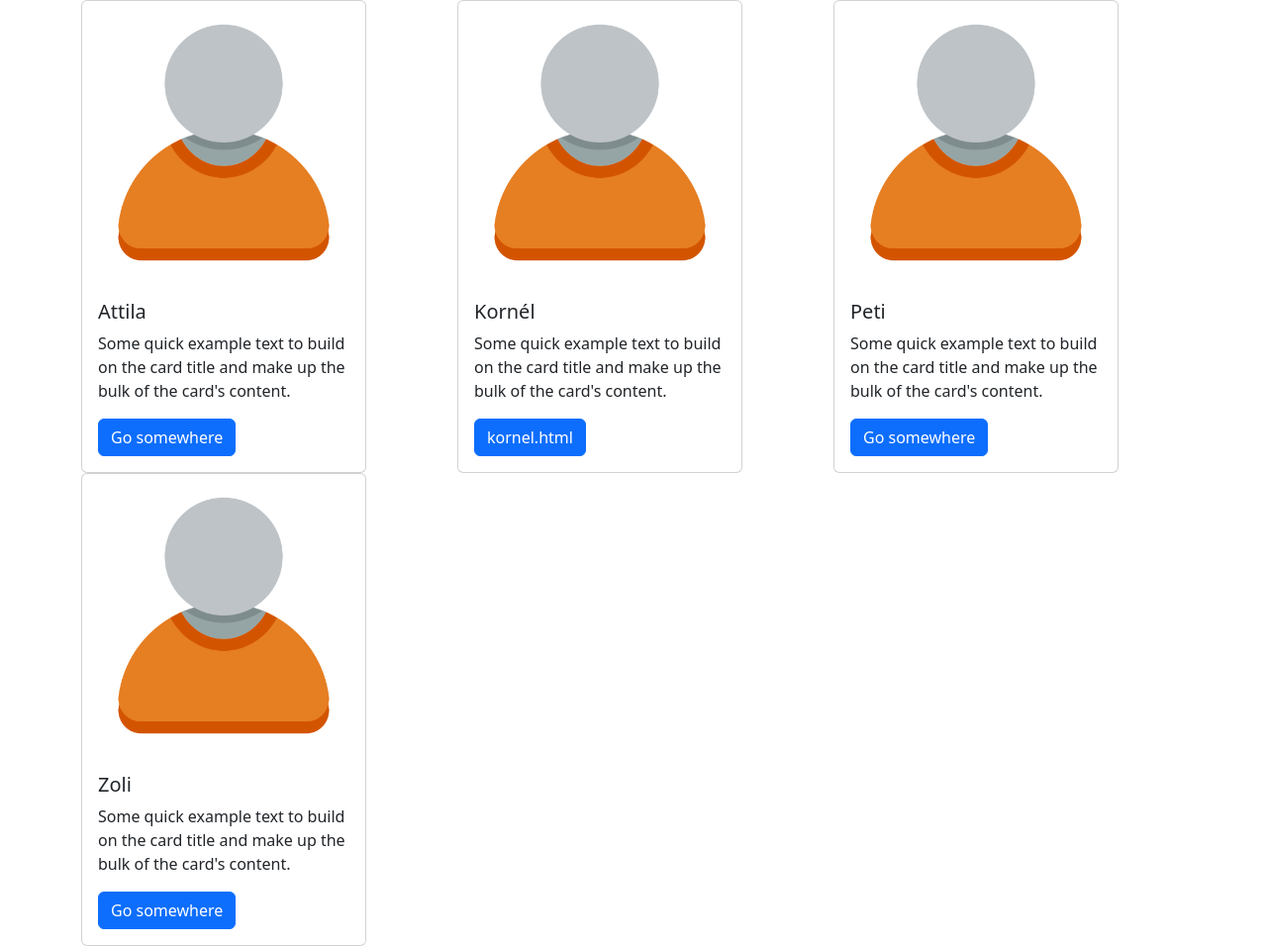
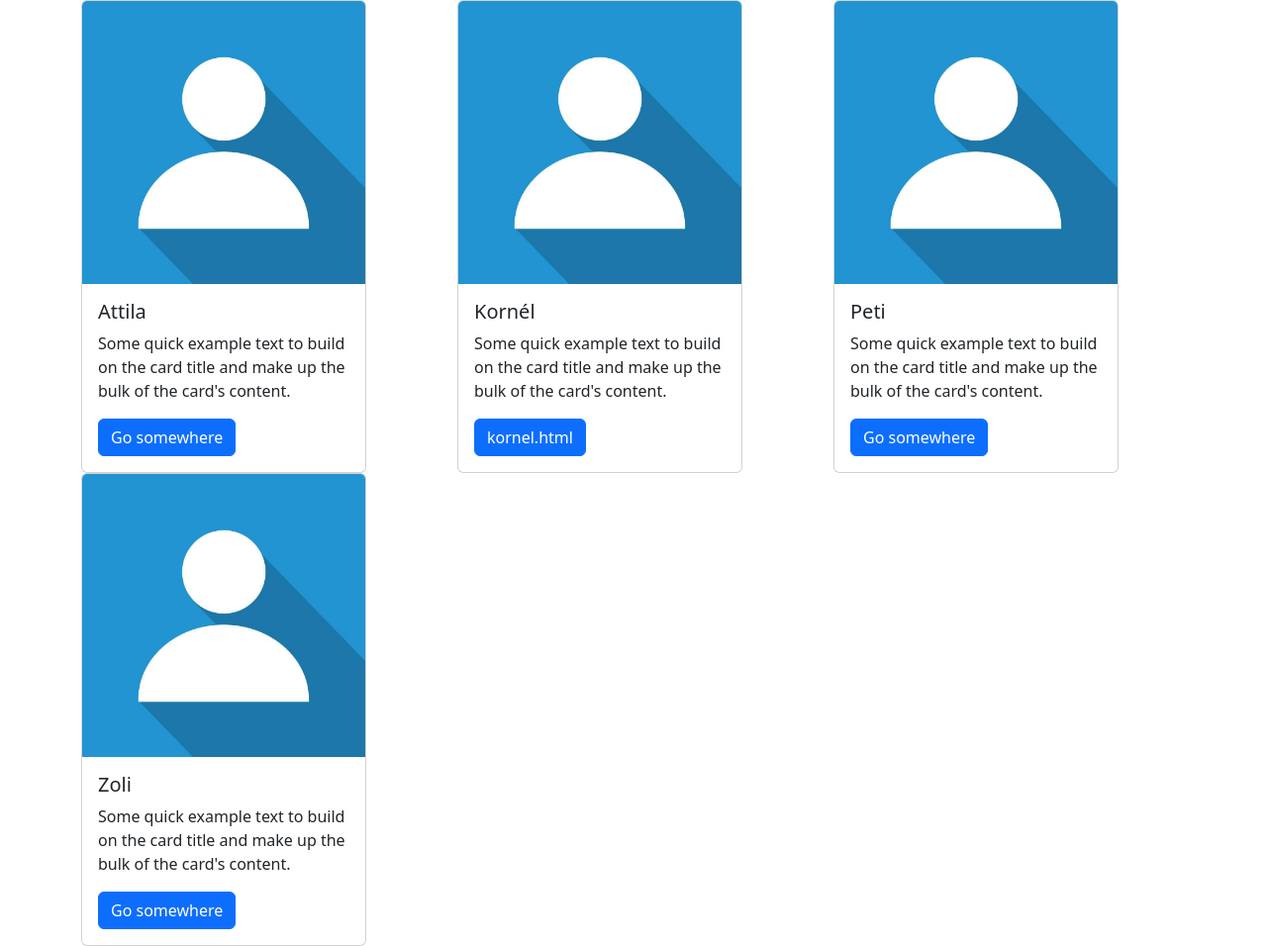
Before and after one commit to oattilamark/blueteam_ikt_weboldal, a plain HTML site: page index.html in a window 1280 px wide. Shown: the whole page at 99% size. Drawn offline with nearby package versions, Linux system fonts and the light colour scheme.

Commit message:
Blank kép kicserélve

```diff
--- a/index.html
+++ b/index.html
@@ -15,7 +15,7 @@
         <div class="row">
           <div class="col-md">
             <div class="card" style="width: 18rem;">
-                <img class="card-img-top" src="./img/user-512.webp" alt="Card image cap">
+                <img class="card-img-top" src="./img/blank.jpg" alt="Card image cap">
                 <div class="card-body">
                   <h5 class="card-title">Attila</h5>
                   <p class="card-text">Some quick example text to build on the card title and make up the bulk of the card's content.</p>
@@ -26,7 +26,7 @@
 
           <div class="col-md">
             <div class="card" style="width: 18rem;">
-                <img class="card-img-top" src="./img/user-512.webp" alt="Card image cap">
+                <img class="card-img-top" src="./img/blank.jpg" alt="Card image cap">
                 <div class="card-body">
                   <h5 class="card-title">Kornél</h5>
                   <p class="card-text">Some quick example text to build on the card title and make up the bulk of the card's content.</p>
@@ -37,7 +37,7 @@
 
           <div class="col-md">
             <div class="card" style="width: 18rem;">
-                <img class="card-img-top" src="./img/user-512.webp" alt="Card image cap">
+                <img class="card-img-top" src="./img/blank.jpg" alt="Card image cap">
                 <div class="card-body">
                   <h5 class="card-title">Peti</h5>
                   <p class="card-text">Some quick example text to build on the card title and make up the bulk of the card's content.</p>
@@ -48,7 +48,7 @@
 
           <div class="col-md">
             <div class="card" style="width: 18rem;">
-                <img class="card-img-top" src="./img/user-512.webp" alt="Card image cap">
+                <img class="card-img-top" src="./img/blank.jpg" alt="Card image cap">
                 <div class="card-body">
                   <h5 class="card-title">Zoli</h5>
                   <p class="card-text">Some quick example text to build on the card title and make up the bulk of the card's content.</p>
```
Also changed, not shown: img/blank.jpg (added), img/user-512.webp (deleted).
